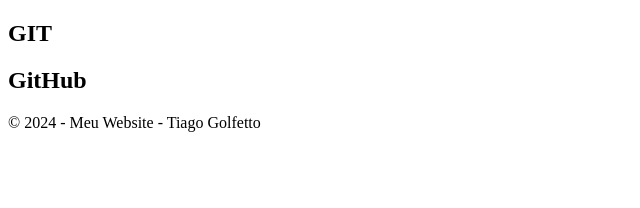
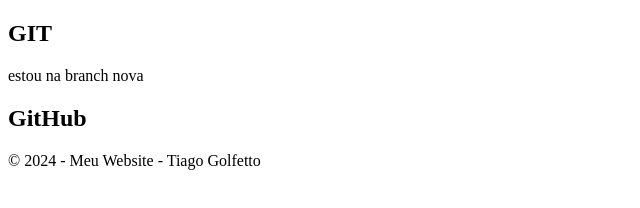
Before and after one commit to TiagoGolfetto/Site_Tiago_Golfetto, a plain HTML site: page index.html in a window 1280 px wide. Shown: the whole page, without its empty margins (0-640 px from the left). Drawn offline with Linux system fonts and the light colour scheme.

Commit message:
primeiro commit

```diff
--- a/index.html
+++ b/index.html
@@ -11,6 +11,7 @@
         <article>
             <h2>GIT</h2>
             <p>
+                estou na branch nova
 
             </p>
         </article>
```
